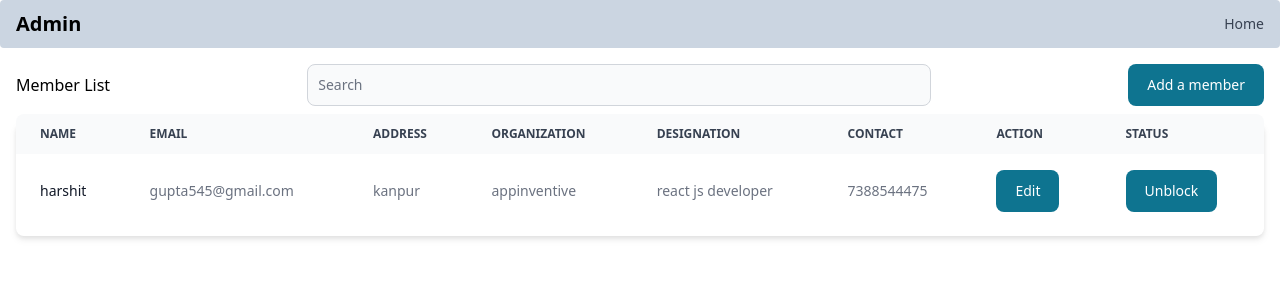
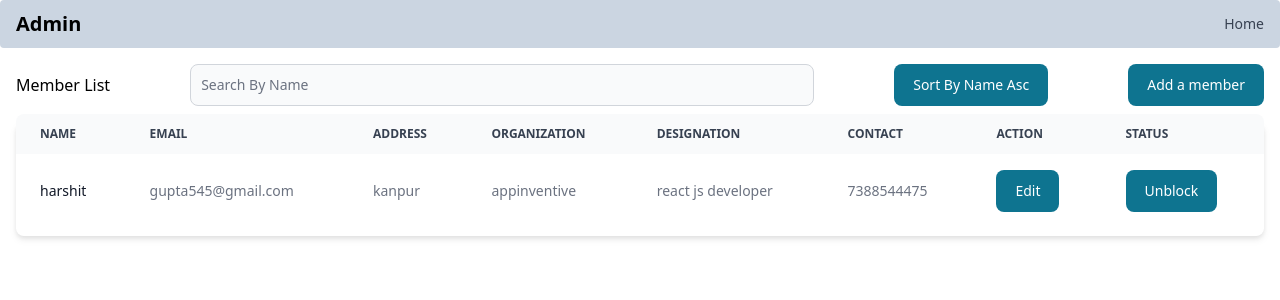
Before and after one commit to athleteharshit/quokka-task, a React (Vite) app: page /home in a window 1280 px wide. Shown: the top 300 px of the page. Built offline with nearby package versions, Linux system fonts and the light colour scheme.

Commit message:
all task done

```diff
--- a/src/components/member/member.tsx
+++ b/src/components/member/member.tsx
@@ -6,6 +6,7 @@ import ModalContainer from '../modal/modal.container';
 
 function Member() {
   const [inputSearch, setInputSearch] = useState('');
+  const [ascending, setAscending] = useState(true);
   const [modal, setModal] = useState(false);
   const [member, setMember] = useState({
     memberId: '',
@@ -105,13 +106,19 @@ function Member() {
           onChange={handleInputSearch}
           type="text"
           name="inputSearch"
-          placeholder="Search"
+          placeholder="Search By Name"
           required
         />
+        <div>
+          <Button onClick={() => setAscending(!ascending)}>
+            Sort By Name {ascending ? 'Asc' : 'Des'}
+          </Button>
+        </div>
         <Button onClick={handleModalOpen}>Add a member</Button>
       </div>
       <TableContainer
         list={filterSearchList()}
+        ascending={ascending}
         handleEdit={handleEdit}
         handleStatus={handleStatus}
       />
--- a/src/components/modal/modal.container.tsx
+++ b/src/components/modal/modal.container.tsx
@@ -132,7 +132,7 @@ function ModalContainer({
               className="basis-1/2"
               value={user.contact}
               onChange={handleChange}
-              type="text"
+              type="number"
               name="contact"
               placeholder="Contact"
               required
--- a/src/components/table-container/table.container.tsx
+++ b/src/components/table-container/table.container.tsx
@@ -1,4 +1,5 @@
 import { Button, Table } from 'flowbite-react';
+import { useEffect, useState } from 'react';
 
 export type MemberList = {
   memberId: string;
@@ -13,15 +14,28 @@ export type MemberList = {
 
 type TableContainerProps = {
   list: MemberList[];
+  ascending: boolean;
   handleEdit: (id: string) => void;
   handleStatus: (id: string) => void;
 };
 
 function TableContainer({
   list,
+  ascending,
   handleEdit,
   handleStatus,
 }: TableContainerProps) {
+  const [memberList, setMemberList] = useState(list);
+
+  useEffect(() => {
+    const newMemberList = [...list].sort((a, b) => {
+      if (!ascending)
+        return a.name.toLowerCase() < b.name.toLowerCase() ? -1 : 1;
+      return a.name.toLowerCase() > b.name.toLowerCase() ? -1 : 1;
+    });
+    setMemberList([...newMemberList]);
+  }, [list, ascending]);
+
   return (
     <Table className="my-2">
       <Table.Head>
@@ -35,8 +49,8 @@ function TableContainer({
         <Table.HeadCell>Status</Table.HeadCell>
       </Table.Head>
       <Table.Body className="divide-y">
-        {list.length > 0 ? (
-          list.map((item) => {
+        {memberList.length > 0 ? (
+          memberList.map((item) => {
             return (
               <Table.Row
                 className="bg-white dark:border-gray-700 dark:bg-gray-800"
```
